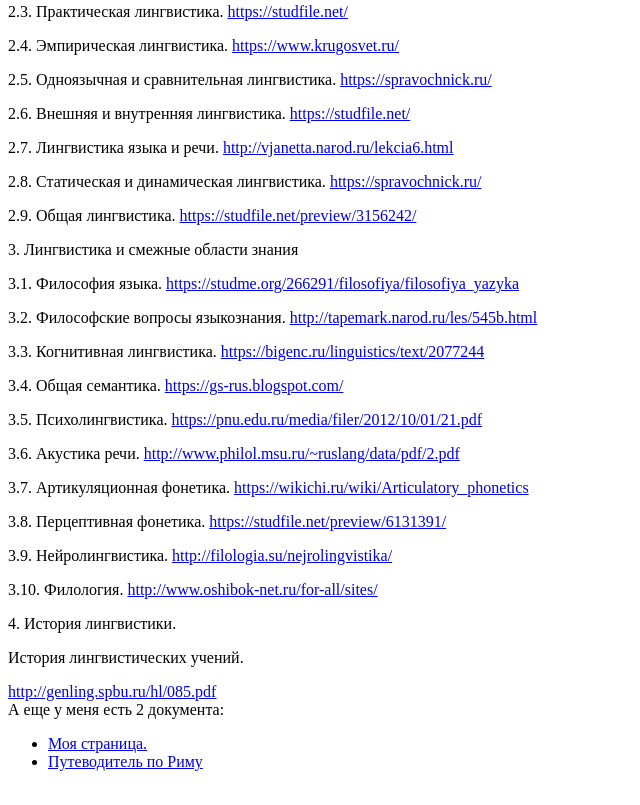
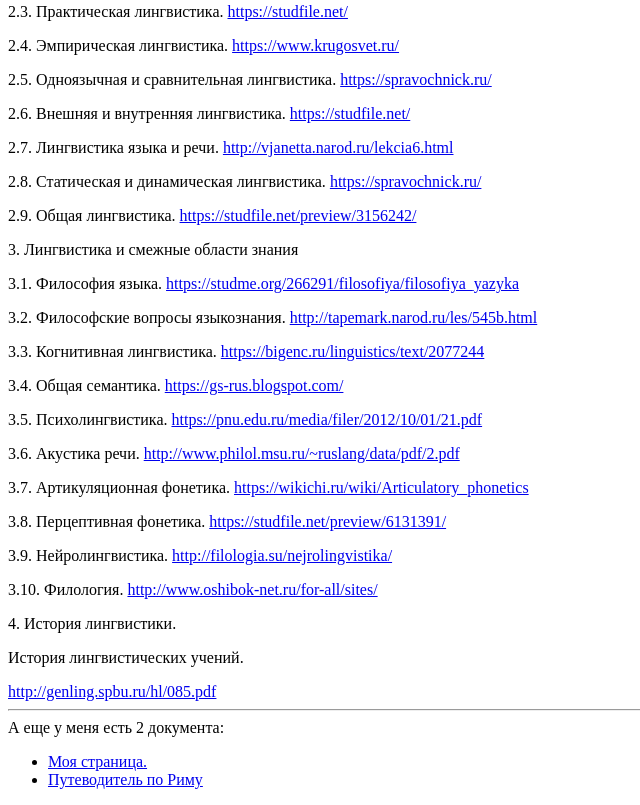
Before and after one commit to XeniaKurikalova/obzor_resursov, a plain HTML site: page index.html in a window 1280 px wide. Shown: the part 605-1410 px from the top of the page, without its empty margins (0-640 px from the left). Drawn offline with Linux system fonts and the light colour scheme.

Commit message:
Update index.html

```diff
--- a/index.html
+++ b/index.html
@@ -188,7 +188,7 @@
 		</p>
 		<a href="http://genling.spbu.ru/hl/085.pdf">
 			http://genling.spbu.ru/hl/085.pdf
-		</a><br>
+		</a><br><hr>
 		А еще у меня есть 2 документа:
 <ul>
     <li><a href="https://xeniakurikalova.github.io/sites/">Моя страница.</a></li>
```
